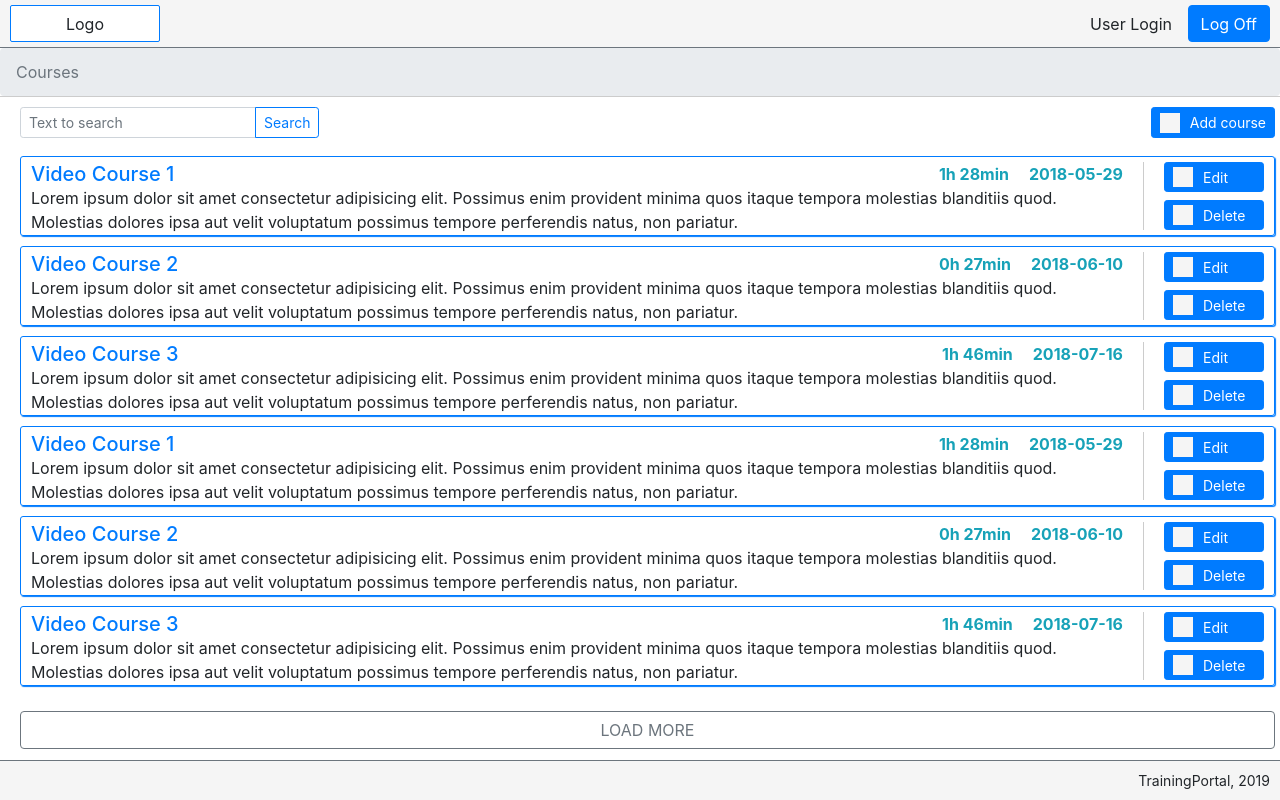
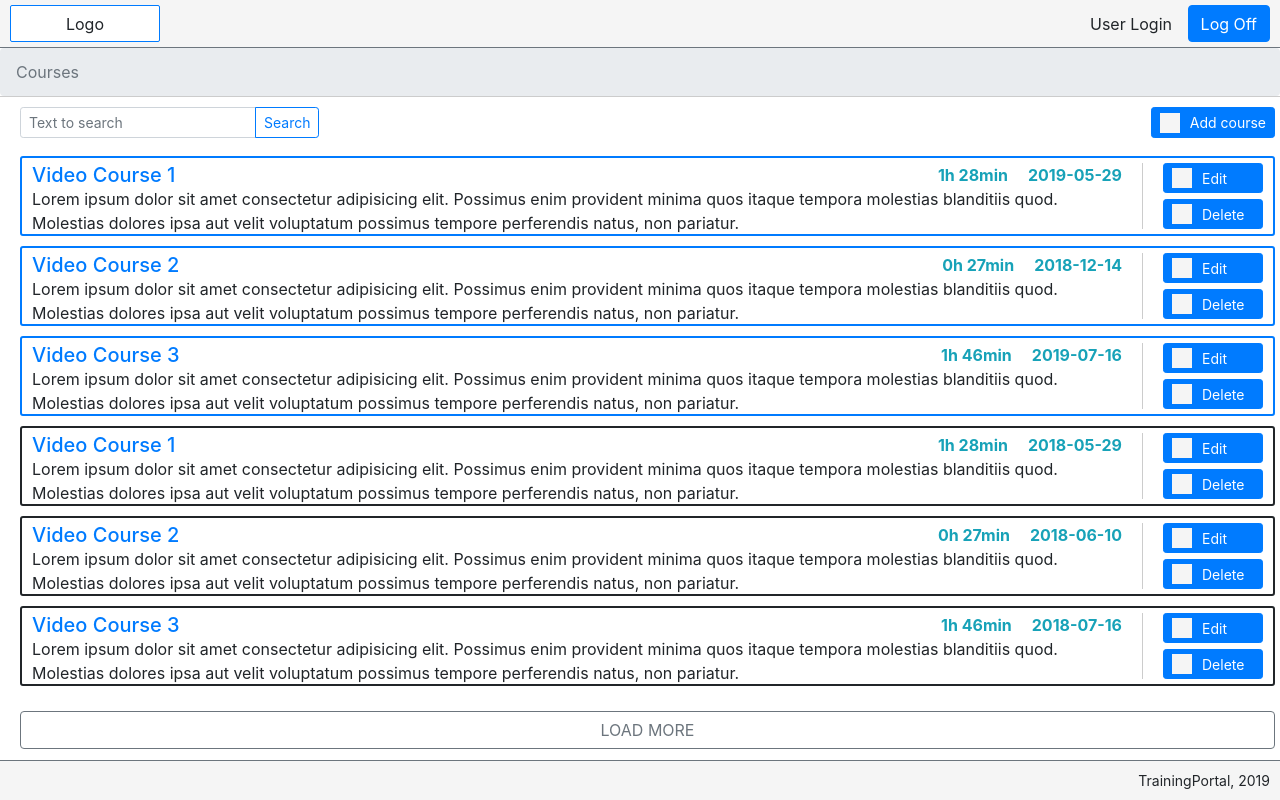
Before and after one commit to AlexanderGolub/Angular-Training, an Angular app: page /courses in a window 1280 px wide. Built offline with nearby package versions, Linux system fonts and the light colour scheme.

Commit message:
add CourseBorderDirective

```diff
--- a/src/app/courses-page/courses-page/course/course.component.css
+++ b/src/app/courses-page/courses-page/course/course.component.css
@@ -4,9 +4,9 @@
   height: 80px;
   margin-bottom: 10px;
   padding: 5px 10px;
-  border: 1px solid var(--blue);
+  border-width: 2px;
+  border-style: solid;
   border-radius: 3px;
-  box-shadow: 1px 1px 1px var(--blue);
   overflow: hidden;
 }
 
--- a/src/app/courses-page/courses-page/course/course.component.html
+++ b/src/app/courses-page/courses-page/course/course.component.html
@@ -1,4 +1,4 @@
-<div class="root">
+<div [appCourseBorder]="course.creationDate" class="root">
   <div class="course">
     <div class="header">
       <h5>{{course.title}}</h5>
--- a/src/app/courses-page/courses-page/courses-page.component.ts
+++ b/src/app/courses-page/courses-page/courses-page.component.ts
@@ -18,21 +18,21 @@ export class CoursesPageComponent implements OnInit {
       {
         id: 'Course1',
         title: 'Video Course 1',
-        creationDate : new Date('2018-05-29'),
+        creationDate : new Date('2019-05-29'),
         duration: 88,
         description
       },
       {
         id: 'Course2',
         title: 'Video Course 2',
-        creationDate: new Date('2018-06-10'),
+        creationDate: new Date('2018-12-14'),
         duration: 27,
         description
       },
       {
         id: 'Course3',
         title: 'Video Course 3',
-        creationDate: new Date('2018-07-16'),
+        creationDate: new Date('2019-07-16'),
         duration: 46,
         description
       },
--- /dev/null
+++ b/src/app/courses-page/directives/course-border.directive.ts
@@ -0,0 +1,21 @@
+import { Directive, Input, ElementRef, Renderer2 } from '@angular/core';
+
+@Directive({
+  selector: '[appCourseBorder]'
+})
+export class CourseBorderDirective {
+  @Input() set appCourseBorder(creationDate : Date) {
+    const creationDateTime = creationDate.getTime();
+    const currentDateTime = new Date().getTime();
+    const offsetTimespan = 14 * 24 * 60 * 60 * 1000;
+
+    if (creationDateTime < currentDateTime && creationDateTime >= currentDateTime - offsetTimespan) {
+      this.renderer.setStyle(this.element.nativeElement, 'border-color', 'var(--green)');
+    } else if (creationDateTime > currentDateTime) {
+      this.renderer.setStyle(this.element.nativeElement, 'border-color', 'var(--blue)');
+    }
+  }
+
+  constructor(private element: ElementRef, private renderer: Renderer2) { }
+
+}
```
Also changed, not shown: src/app/courses-page/courses-page.module.ts (+8 -1 lines), 1 other file (tests, documents, lock files or other folders).
